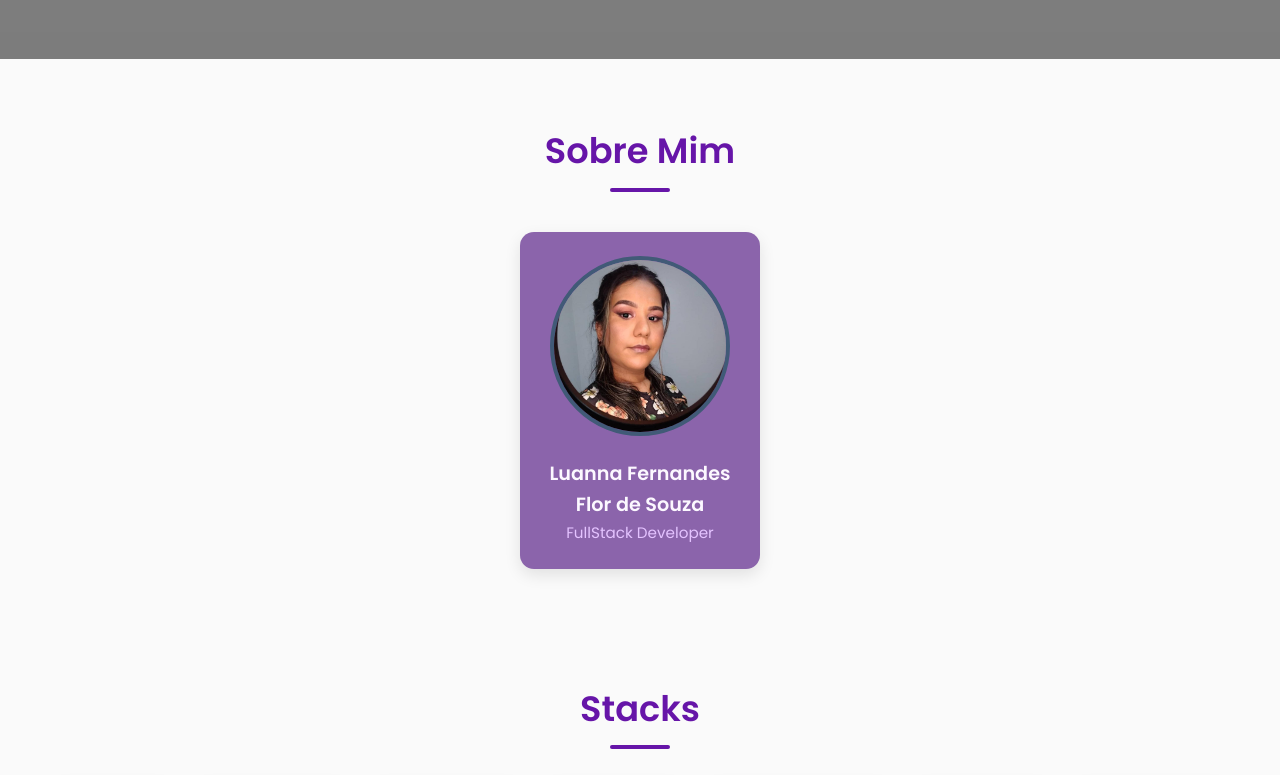
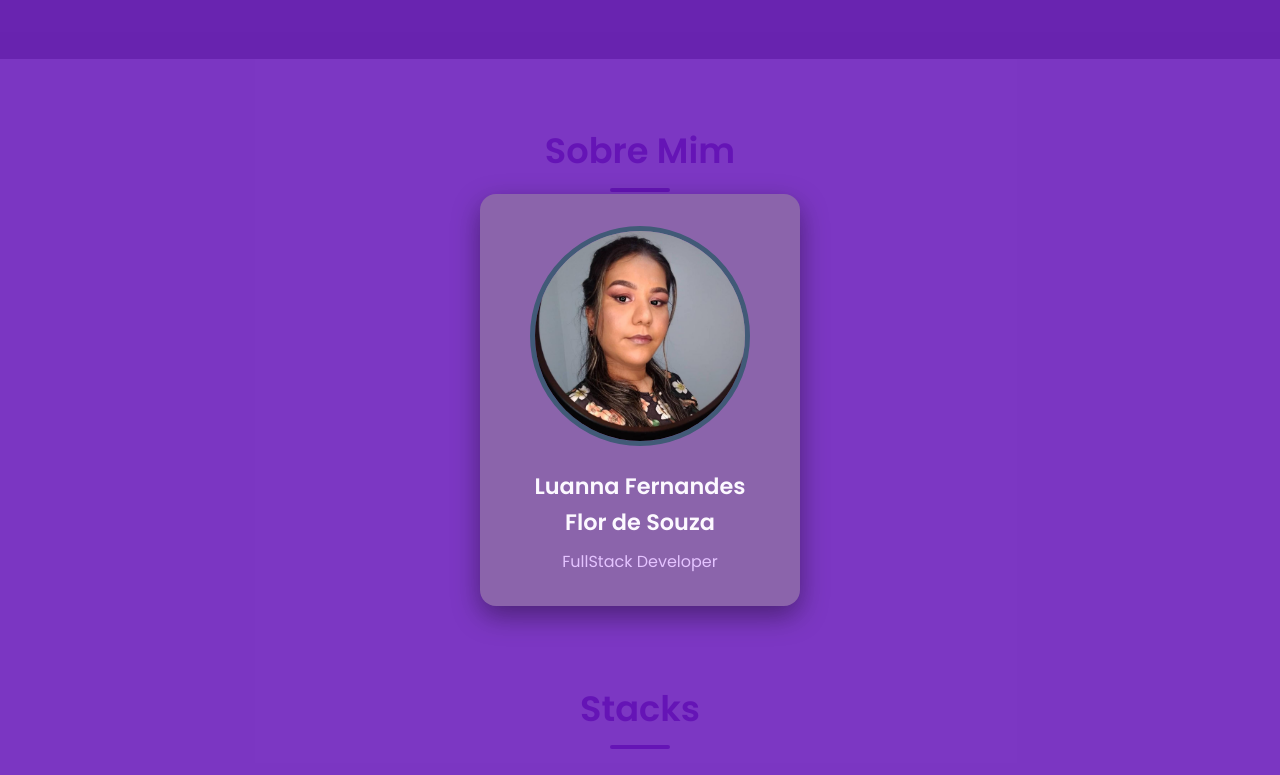
Before and after one commit to Luanna88/projeto-javascript, a website: page landing-page/index.html in a window 1280 px wide. Both pictures are taken after a click on the element 640 px from the left and 1131 px from the top of the page. Shown: the part 731-1506 px from the top of the page. Drawn offline with Linux system fonts and the light colour scheme.

Commit message:
Adicionando mais funções no Script
Signed-off-by: Luanna88 <luanna.souza@maisunifacisa.com.br>

```diff
--- a/landing-page/css/style.css
+++ b/landing-page/css/style.css
@@ -92,7 +92,7 @@ body {
 
 .hero h2:hover {
   transform: scale(1.05) translateY(-5px);
-  color: #b120f4fa;
+  color: #7bd6d6;
   text-shadow: 2px 2px 8px rgba(0,0,0,0.6);
     -webkit-text-stroke: 1px #ffffff;
 }
@@ -185,6 +185,52 @@ h2 {
 
 .membro p {
   font-size: 0.95rem;
+  color: #e4c3ff;
+}
+.lightbox-overlay {
+  position: fixed;
+  top: 0;
+  left: 0;
+  width: 100%;
+  height: 100%;
+  background: rgba(0,0,0,0.85);
+  display: flex;
+  justify-content: center;
+  align-items: center;
+  z-index: 9999;
+  cursor: pointer;
+  animation: fadeIn 0.3s ease;
+}
+
+.lightbox-card {
+  background: #8b64ab;
+  padding: 2rem;
+  border-radius: 16px;
+  text-align: center;
+  width: 320px;
+  max-width: 90%;
+  box-shadow: 0 10px 28px rgba(0,0,0,0.4);
+  animation: scaleIn 0.3s ease;
+}
+
+.lightbox-card img {
+  width: 220px;
+  height: 220px;
+  border-radius: 50%;
+  margin-bottom: 1rem;
+  border: 5px solid #415a77;
+  object-fit: cover;
+}
+
+.lightbox-card h3 {
+  font-size: 1.4rem;
+  font-weight: 600;
+  color: #fcf8ff;
+  margin-bottom: 0.5rem;
+}
+
+.lightbox-card p {
+  font-size: 1rem;
   color: #e4c3ff;
 }
 
@@ -347,13 +393,13 @@ h2 {
 
 .projeto-card h3 {
   margin-bottom: 1rem;
-  color: #1b263b;
+  color: #470081;
   font-size: 1.5rem;
   font-weight: 700;
 }
 
 .projeto-card p {
-  color: #444;
+  color: #470081;
   font-size: 1rem;
   line-height: 1.6;
   margin-bottom: 1.5rem;
@@ -403,13 +449,18 @@ h2 {
   box-shadow: 0 6px 18px rgba(0,0,0,0.25);
 }
 
+.projeto-card:hover h3,
+.projeto-card:hover p {
+  color: #ffffff;
+}
+
 .lightbox-overlay {
   position: fixed;
   top: 0;
   left: 0;
   width: 100%;
   height: 100%;
-  background: rgba(0,0,0,0.85);
+  background: rgba(102, 21, 185, 0.85);
   display: flex;
   justify-content: center;
   align-items: center;
@@ -422,7 +473,7 @@ h2 {
   max-width: 90%;
   max-height: 90%;
   border-radius: 8px;
-  box-shadow: 0 8px 24px rgba(0,0,0,0.4);
+  box-shadow: 0 8px 24px rgba(6, 6, 6, 0.262);
   transition: transform 0.3s ease;
 }
 
@@ -612,3 +663,13 @@ footer {
     padding: 2rem 1rem;
   }
 }
+
+@keyframes fadeIn {
+  from { opacity: 0; }
+  to { opacity: 1; }
+}
+
+@keyframes scaleIn {
+  from { transform: scale(0.8); opacity: 0; }
+  to { transform: scale(1); opacity: 1; }
+}
--- a/landing-page/js/script.js
+++ b/landing-page/js/script.js
@@ -29,6 +29,26 @@ document.addEventListener("DOMContentLoaded", () => {
     form.reset();
   });
 
+const membros = document.querySelectorAll(".membro");
+
+membros.forEach(membro => {
+  membro.addEventListener("click", () => {
+
+    const overlay = document.createElement("div");
+    overlay.classList.add("lightbox-overlay");
+
+    const cardClone = membro.cloneNode(true);
+    cardClone.classList.add("lightbox-card");
+
+    overlay.appendChild(cardClone);
+    document.body.appendChild(overlay);
+
+    overlay.addEventListener("click", () => {
+      document.body.removeChild(overlay);
+    });
+  });
+});
+
   const imagensProjeto = document.querySelectorAll(".imagens-projeto img");
 
   imagensProjeto.forEach(img => {
```
